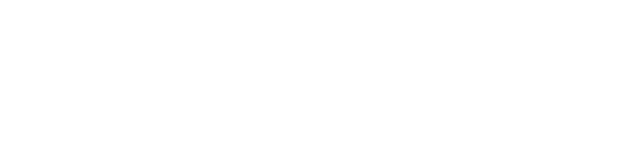
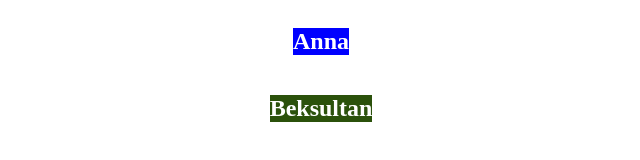
Before and after one commit to Ponomareva10/Our-city, a plain HTML site: page index.html in a window 1280 px wide. Shown: the whole page, without its empty margins (319-959 px from the left). Drawn offline with Linux system fonts and the light colour scheme.

Commit message:
aded name and style

```diff
--- a/index.html
+++ b/index.html
@@ -8,6 +8,12 @@
     <link rel="stylesheet" href="./style/style.css">
 </head>
 <body>
+    <header class="name">
+        <h2 class="name__anna">Anna</h2>
+        <h2 class="name__beksultan">Beksultan</h2>
+    </header>
+    <main class="container">
 
+    </main>
 </body>
 </html>
--- a/style/style.css
+++ b/style/style.css
@@ -0,0 +1,26 @@
+.name {
+    width: 100%;
+    height: auto;
+    display: flex;
+    flex-direction: column;
+    justify-content: space-around;
+    align-items: center;
+}
+
+.name__anna {
+    background-color: blue;
+    color: white;
+}
+
+.name__beksultan {
+    background-color: #2b510b;
+    color: white;
+}
+
+.container {
+    width: 100%;
+    height: auto;
+    display: grid;
+    grid-template-columns: repeat(2 1fr);
+    grid-template-rows: auto;
+}
```
